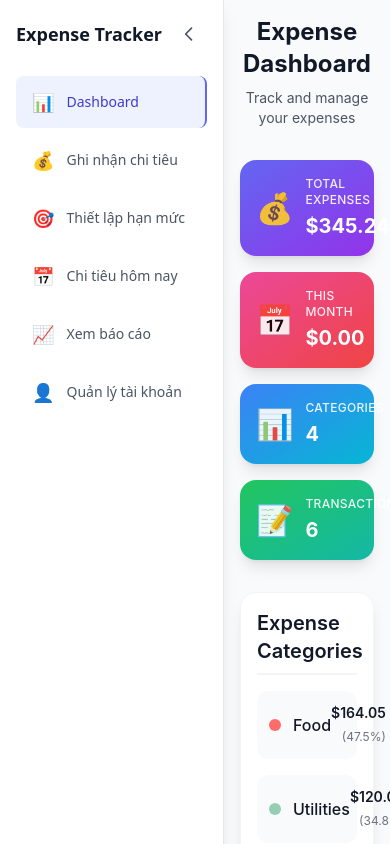
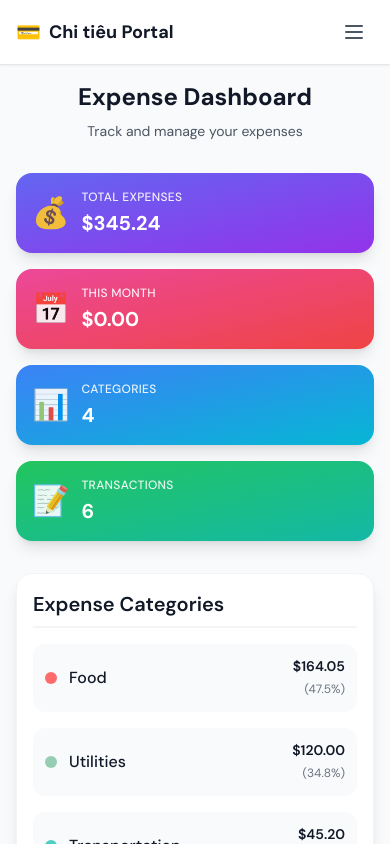
Before and after one commit to tom-the-prgrmr/expense-tracker, a React (Vite) app: page /dashboard in a window 390 px wide. Shown: the top 844 px of the page. Built offline with nearby package versions, Linux system fonts and the light colour scheme.

Commit message:
Update responsive

```diff
--- a/index.html
+++ b/index.html
@@ -6,6 +6,9 @@
   <link rel="icon" type="image/svg+xml" href="/favicon.svg" />
   <meta name="viewport" content="width=device-width, initial-scale=1.0" />
   <title>Expense Tracker</title>
+  <link rel="preconnect" href="https://fonts.googleapis.com">
+  <link rel="preconnect" href="https://fonts.gstatic.com" crossorigin>
+  <link href="https://fonts.googleapis.com/css2?family=DM+Sans:ital,opsz,wght@0,9..40,100..1000;1,9..40,100..1000&display=swap" rel="stylesheet">
 </head>
 
 <body>
--- a/src/components/Layout/Layout.tsx
+++ b/src/components/Layout/Layout.tsx
@@ -5,19 +5,56 @@ import Sidebar from '../Sidebar/Sidebar';
 const Layout = () => {
   const location = useLocation();
   const activeTab = location.pathname.substring(1) || 'dashboard';
-  const [isSidebarExpanded, setIsSidebarExpanded] = useState(true);
+  const [isMobileMenuOpen, setIsMobileMenuOpen] = useState(false);
 
-  const toggleSidebar = () => {
-    setIsSidebarExpanded(!isSidebarExpanded);
+  const toggleMobileMenu = () => {
+    setIsMobileMenuOpen(!isMobileMenuOpen);
   };
 
   return (
-    <div className='flex min-h-screen bg-gray-50'>
-      <Sidebar
-        activeTab={activeTab}
-        isExpanded={isSidebarExpanded}
-        onToggle={toggleSidebar}
-      />
+    <div className='flex flex-col sm:flex-row min-h-screen bg-gray-50'>
+      {/* Mobile Header */}
+      <div className='sm:hidden bg-white shadow-sm border-b border-gray-200 px-4 py-3 flex items-center justify-between'>
+        <h1 className='text-lg font-bold text-gray-900 flex items-center gap-2'>
+          <span className='text-xl'>💳</span>
+          Chi tiêu Portal
+        </h1>
+        <button
+          onClick={toggleMobileMenu}
+          className='p-2 rounded-lg hover:bg-gray-100 transition-colors duration-200'
+          aria-label='Toggle menu'
+        >
+          <svg
+            className='w-6 h-6 text-gray-600'
+            fill='none'
+            stroke='currentColor'
+            viewBox='0 0 24 24'
+          >
+            {isMobileMenuOpen ? (
+              <path
+                strokeLinecap='round'
+                strokeLinejoin='round'
+                strokeWidth={2}
+                d='M6 18L18 6M6 6l12 12'
+              />
+            ) : (
+              <path
+                strokeLinecap='round'
+                strokeLinejoin='round'
+                strokeWidth={2}
+                d='M4 6h16M4 12h16M4 18h16'
+              />
+            )}
+          </svg>
+        </button>
+      </div>
+
+      {/* Sidebar */}
+      <div className={`${isMobileMenuOpen ? 'block' : 'hidden'} sm:block`}>
+        <Sidebar activeTab={activeTab} />
+      </div>
+
+      {/* Main Content */}
       <main className='flex-1 overflow-auto'>
         <Outlet />
       </main>
--- a/src/components/Sidebar/Sidebar.tsx
+++ b/src/components/Sidebar/Sidebar.tsx
@@ -2,11 +2,9 @@ import { Link } from 'react-router-dom';
 
 interface SidebarProps {
   activeTab: string;
-  isExpanded: boolean;
-  onToggle: () => void;
 }
 
-const Sidebar = ({ activeTab, isExpanded, onToggle }: SidebarProps) => {
+const Sidebar = ({ activeTab }: SidebarProps) => {
   const menuItems = [
     {
       id: 'dashboard',
@@ -41,70 +39,32 @@ const Sidebar = ({ activeTab, isExpanded, onToggle }: SidebarProps) => {
   ];
 
   return (
-    <div
-      className={`${
-        isExpanded ? 'w-56 sm:w-64' : 'w-14 sm:w-16'
-      } bg-white shadow-lg border-r border-gray-200 min-h-screen sticky top-0 transition-all duration-300 ease-in-out`}
-    >
-      <div className='p-4 sm:p-6'>
-        <div className='flex items-center justify-between mb-6 sm:mb-8'>
-          {isExpanded && (
-            <h2 className='text-lg sm:text-xl font-bold text-gray-900'>
-              Expense Tracker
-            </h2>
-          )}
-          <button
-            onClick={onToggle}
-            className='p-2 rounded-lg hover:bg-gray-100 transition-colors duration-200'
-            title={isExpanded ? 'Collapse sidebar' : 'Expand sidebar'}
-            aria-label={isExpanded ? 'Collapse sidebar' : 'Expand sidebar'}
-          >
-            <svg
-              className='w-5 h-5 text-gray-600'
-              fill='none'
-              stroke='currentColor'
-              viewBox='0 0 24 24'
-            >
-              <path
-                strokeLinecap='round'
-                strokeLinejoin='round'
-                strokeWidth={2}
-                d={isExpanded ? 'M15 19l-7-7 7-7' : 'M9 5l7 7-7 7'}
-              />
-            </svg>
-          </button>
+    <div className="w-full sm:w-56 md:w-64 bg-white shadow-lg border-r border-gray-200 min-h-screen sm:sticky sm:top-0">
+      <div className='p-3 sm:p-4 md:p-6'>
+        <div className='mb-4 sm:mb-6 md:mb-8 hidden sm:block'>
+          <h2 className='text-base sm:text-lg md:text-xl font-bold text-gray-900 flex items-center gap-2'>
+            <span className='text-xl sm:text-2xl'>💳</span>
+            Chi tiêu Portal
+          </h2>
         </div>
 
-        <nav className='space-y-1.5 sm:space-y-2'>
+        <nav className='space-y-1 sm:space-y-1.5 md:space-y-2'>
           {menuItems.map((item) => (
             <Link
               key={item.id}
               to={`/${item.id}`}
-              className={`w-full flex items-center ${
-                isExpanded
-                  ? 'gap-3 px-4 py-3 text-left'
-                  : 'justify-center px-0 py-3'
-              } rounded-lg transition-all duration-200 ${
+              className={`w-full flex items-center gap-2 sm:gap-3 px-2 sm:px-3 md:px-4 py-2 sm:py-3 text-left rounded-lg transition-all duration-200 ${
                 activeTab === item.id
-                  ? isExpanded
-                    ? 'bg-indigo-50 text-indigo-700 border-r-2 border-indigo-500'
-                    : 'bg-indigo-50 text-indigo-700'
+                  ? 'bg-indigo-50 text-indigo-700 border-r-2 border-indigo-500'
                   : 'text-gray-600 hover:bg-gray-50 hover:text-gray-900'
               }`}
-              title={!isExpanded ? item.label : ''}
             >
-              <span
-                className={`${
-                  isExpanded ? 'text-lg' : 'text-xl'
-                } flex-shrink-0`}
-              >
+              <span className="text-base sm:text-lg flex-shrink-0">
                 {item.icon}
               </span>
-              {isExpanded && (
-                <span className='text-sm sm:text-base font-medium whitespace-nowrap overflow-hidden'>
-                  {item.label}
-                </span>
-              )}
+              <span className='text-xs sm:text-sm md:text-base font-medium whitespace-nowrap overflow-hidden'>
+                {item.label}
+              </span>
             </Link>
           ))}
         </nav>
--- a/src/index.css
+++ b/src/index.css
@@ -1,5 +1,9 @@
+@tailwind base;
+@tailwind components;
+@tailwind utilities;
+
 :root {
-  font-family: system-ui, Avenir, Helvetica, Arial, sans-serif;
+  font-family: 'DM Sans', sans-serif;
   line-height: 1.5;
   font-weight: 400;
 
--- a/tailwind.config.js
+++ b/tailwind.config.js
@@ -1,29 +1,30 @@
 /** @type {import('tailwindcss').Config} */
 module.exports = {
-  content: ['./index.html', './src/**/*.{js,ts,jsx,tsx}'],
+  content: ["./index.html", "./src/**/*.{js,ts,jsx,tsx}"],
   theme: {
     extend: {
       colors: {
         primary: {
-          50: '#f0f9ff',
-          100: '#e0f2fe',
-          200: '#bae6fd',
-          300: '#7dd3fc',
-          400: '#38bdf8',
-          500: '#0ea5e9',
-          600: '#0284c7',
-          700: '#0369a1',
-          800: '#075985',
-          900: '#0c4a6e',
+          50: "#f0f9ff",
+          100: "#e0f2fe",
+          200: "#bae6fd",
+          300: "#7dd3fc",
+          400: "#38bdf8",
+          500: "#0ea5e9",
+          600: "#0284c7",
+          700: "#0369a1",
+          800: "#075985",
+          900: "#0c4a6e",
         },
       },
       fontFamily: {
         sans: [
-          '-apple-system',
-          'BlinkMacSystemFont',
-          'Segoe UI',
-          'Roboto',
-          'sans-serif',
+          "DM Sans",
+          "-apple-system",
+          "BlinkMacSystemFont",
+          "Segoe UI",
+          "Roboto",
+          "sans-serif",
         ],
       },
     },
```
Also changed, not shown: 1 other file (tests, documents, lock files or other folders).
